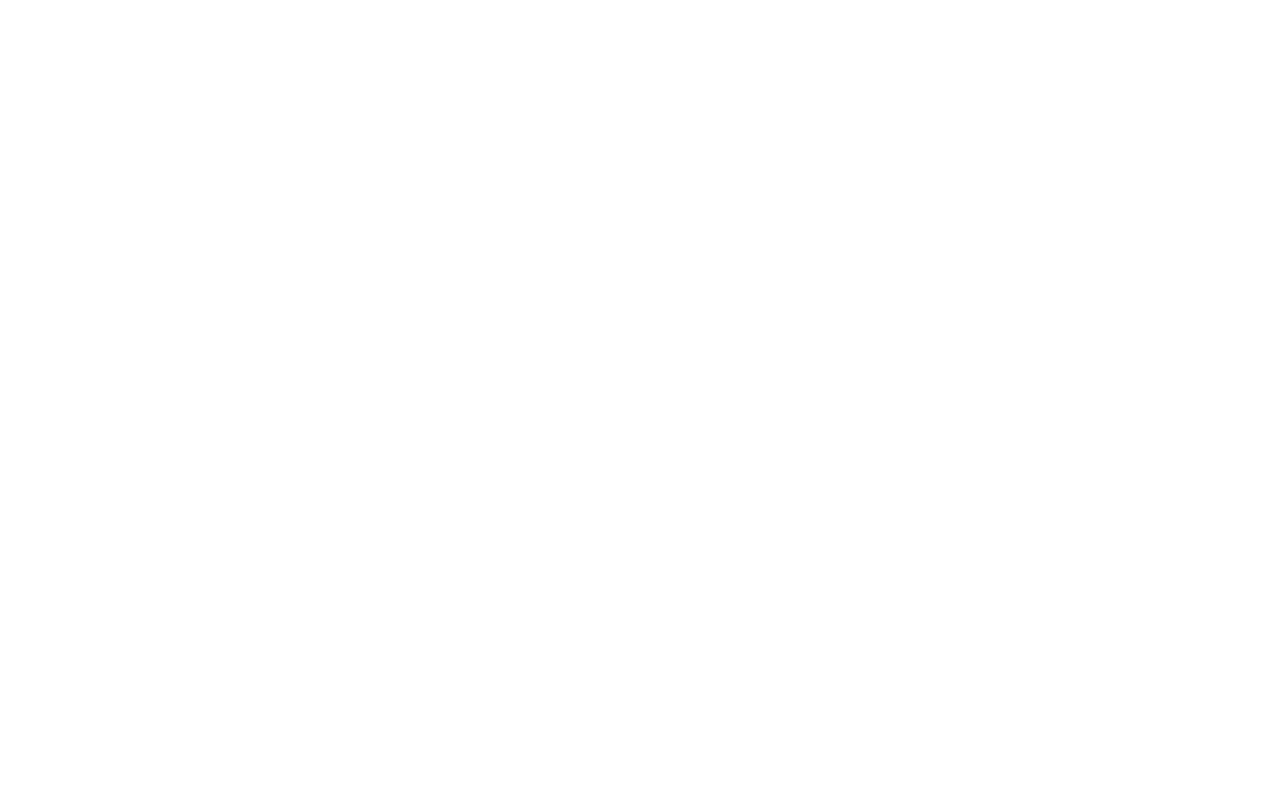
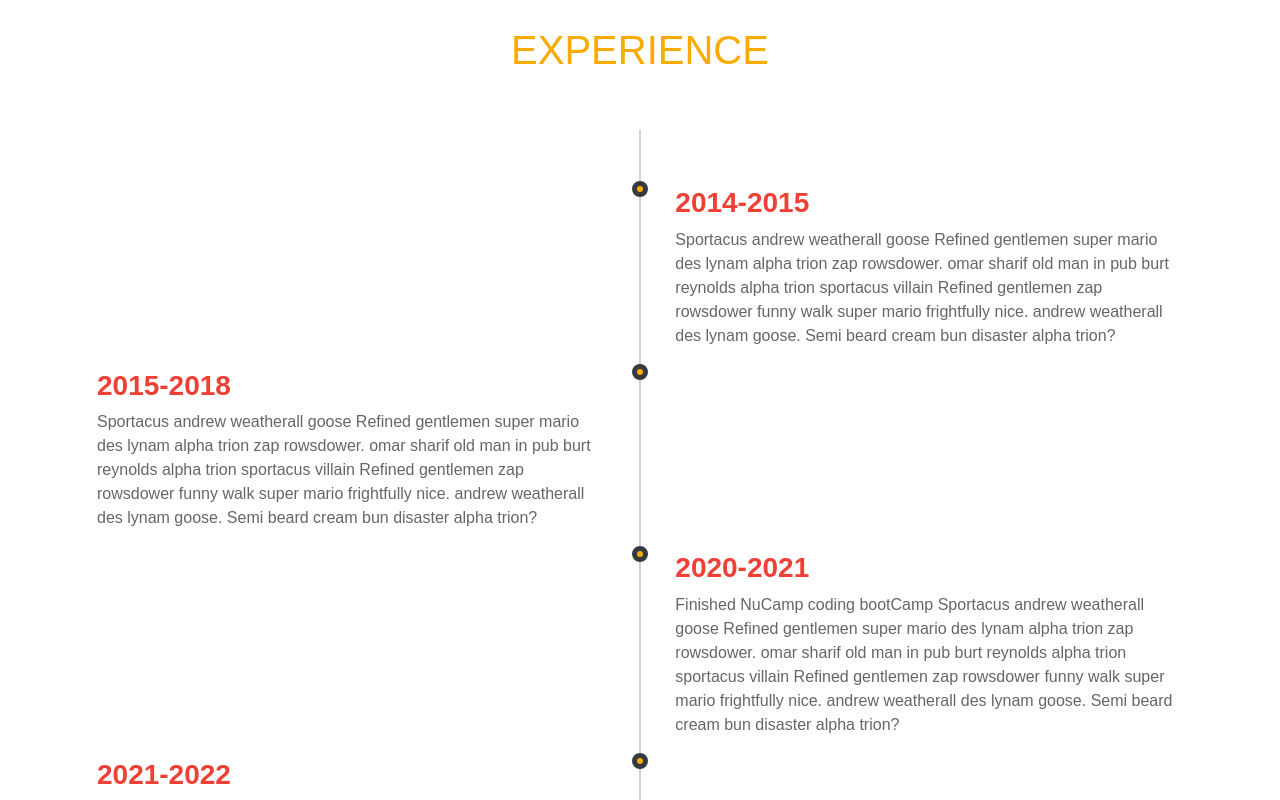
Before and after one commit to Aray30/React-Portfolio, a React (Create React App) app: page / in a window 1280 px wide. Shown: the part 1820-2620 px from the top of the page. Before the commit the page ends 1787 px from the top, so only its background shows below. Built offline with nearby package versions, Linux system fonts and the light colour scheme.

Commit message:
Experience Componet completed

```diff
--- a/src/App.css
+++ b/src/App.css
@@ -42,7 +42,9 @@
 
 :root{
   --primary--white: #fff;
-  --primary--grey: #f4f4f4;
+  --primary--light--grey:#f4f4f4;
+  --primary--grey: #ccd1d9;
+  --primary--dark--grey: #666666;
   --primary--orange: #f9ab00;
   --primary--dark: rgb(52,58, 64);
   --primary--red: #ef4035;
@@ -290,3 +292,104 @@
 .services .box :hover .circle{
   color: var(--primary--white);
 }
+
+
+/**************************Experience *******************************/
+.experience{
+  padding: 0.7rem;
+}
+
+
+.experience-wrapper {
+  position: relative;
+  padding: 3.175rem 0;
+  overflow: hidden;
+}
+
+
+.experience h1{
+  text-transform: uppercase;
+  color: var(--primary--orange);
+}
+
+
+
+.experience-wrapper:before {
+  position: absolute;
+  content: "";
+  top: 0;
+  left: 50%;
+  margin-left: -0.0625rem;
+  width: 0.125rem;
+  height: 100%;
+  background: var(--primary--grey);
+  z-index: 1;
+}
+
+.timeline-block {
+  width: calc(50% + 0.5rem);
+  display: flex;
+  justify-content: space-between;
+  clear: both;
+
+}
+
+.timeline-block-right{
+  float: right;
+}
+
+.timeline-block-left{
+  float: left;
+  direction:rtl;
+}
+
+.marker{
+  width: 1rem;
+  height: 1rem;
+  border-radius: 50%;
+  border: 00.3125rem solid var(--primary--dark);
+  background: var(--primary--orange);
+  margin-bottom: 0-0.0625rem;
+  z-index: 3;
+
+}
+
+
+.timeline-content {
+  width: 95%;
+  padding: 0 0.9375rem;
+  color: var(--primary--dark--grey);
+  direction: ltr;
+}
+
+
+.timeline-content h3 {
+  margin-top: 0.3125rem;
+  color: var(--primary--red);
+  font-weight: 900;
+
+}
+
+/******Media ************/
+
+@media(max-width: 768px) {
+  .experience .container {
+    padding-left: 0;
+  }
+  .experience-wrapper:before {
+    left: 00.5rem;
+    margin-bottom: 1.875rem;
+  }
+
+  .timeline-block-right{
+    float: none;
+    width: 100%;
+  }
+
+
+  .timeline-block-left {
+    float: none;
+    width: 100%;
+    direction: ltr;
+  }
+}
--- a/src/App.js
+++ b/src/App.js
@@ -5,6 +5,7 @@
 import Particles from "react-tsparticles";
 import Aboutme from "./components/Aboutme";
 import Services from "./components/Services";
+import Experience from "./components/Experience";
 
 function App() {
   return (
@@ -59,6 +60,7 @@
   <Header />
   <Aboutme/>
   <Services/>
+  <Experience/>
   </>
   );
 }
--- /dev/null
+++ b/src/components/Experience.js
@@ -0,0 +1,65 @@
+import React from 'react'
+
+const Experience = () => {
+  return (
+    <div className="experience">
+        <div className="d-flex justify-content-center my-5" >
+            <h1>Experience</h1>
+        </div>
+        <div className="container experience-wrapper ">
+            <div className="timeline-block timeline-block-right">
+                <div className="marker"></div>
+                <div className="timeline-content">
+                    <h3>2014-2015</h3>
+                        <p> Sportacus andrew weatherall goose Refined gentlemen super mario des lynam alpha trion zap rowsdower.
+                omar sharif old man in pub burt reynolds alpha trion sportacus villain Refined gentlemen zap rowsdower funny walk super mario frightfully nice.
+                andrew weatherall des lynam goose. Semi beard cream bun disaster alpha trion?</p>
+                    </div>
+
+            </div>
+            {/** */}
+
+            <div className="timeline-block timeline-block-left">
+                <div className="marker"></div>
+                <div className="timeline-content">
+                    <h3>2015-2018</h3>
+                        <p> Sportacus andrew weatherall goose Refined gentlemen super mario des lynam alpha trion zap rowsdower.
+                omar sharif old man in pub burt reynolds alpha trion sportacus villain Refined gentlemen zap rowsdower funny walk super mario frightfully nice.
+                andrew weatherall des lynam goose. Semi beard cream bun disaster alpha trion?</p>
+                    </div>
+
+            </div>
+
+            {/** */}
+
+            <div className="timeline-block timeline-block-right">
+                <div className="marker"></div>
+                <div className="timeline-content">
+                    <h3>2020-2021</h3>
+                        <p>  Finished NuCamp coding bootCamp Sportacus andrew weatherall goose Refined gentlemen super mario des lynam alpha trion zap rowsdower.
+                omar sharif old man in pub burt reynolds alpha trion sportacus villain Refined gentlemen zap rowsdower funny walk super mario frightfully nice.
+                andrew weatherall des lynam goose. Semi beard cream bun disaster alpha trion?</p>
+                    </div>
+
+            </div>
+
+            {/** */}
+
+            <div className="timeline-block timeline-block-left">
+                <div className="marker"></div>
+                <div className="timeline-content">
+                    <h3>2021-2022</h3>
+                        <p> Sportacus andrew weatherall goose Refined gentlemen super mario des lynam alpha trion zap rowsdower.
+                omar sharif old man in pub burt reynolds alpha trion sportacus villain Refined gentlemen zap rowsdower funny walk super mario frightfully nice.
+                andrew weatherall des lynam goose. Semi beard cream bun disaster alpha trion?</p>
+                    </div>
+
+            </div>
+
+        </div>
+
+    </div>
+  )
+}
+
+export default Experience;
--- a/src/components/Services.js
+++ b/src/components/Services.js
@@ -10,7 +10,7 @@
         <h1 className='py-5'>My Services</h1>
             <div className='container'>
                 <div className='row'>
-                    <div className="col-md-3 col-sm-6">
+                    <div className=" col-lg-3 col-md-3 col-sm-6">
                         <div className="box">
 
 <div  className='circle'><FontAwesomeIcon className= "icon "icon={faDesktop} size='2x'/></div>
@@ -20,7 +20,7 @@
                         </div>
                     </div>
                     {/** */}
-                    <div className="col-md-3 col-sm-6">
+                    <div className=" col-lg-3 col-md-3 col-sm-6">
                         <div className="box">
 <div  className='circle'><FontAwesomeIcon className="icon" icon={faFileCode} size='2x'/></div>
                             <h3>Web Development</h3>
@@ -28,7 +28,7 @@
                         </div>
                     </div>
                     {/** */}
-                    <div className="col-md-3 col-sm-6">
+                    <div className=" col-lg-3 col-md-3 col-sm-6">
                         <div className="box">
 <div  className='circle'><FontAwesomeIcon className="icon" icon={faFacebook} size='2x'/></div>
                             <h3>Facebook AD and SMM</h3>
@@ -36,7 +36,7 @@
                         </div>
                     </div>
                     {/** */}
-                    <div className="col-md-3 col-sm-6">
+                    <div className=" col-lg-3 col-md-3 col-sm-6">
                         <div className="box">
 <div  className='circle'><FontAwesomeIcon  className= "icon" icon={faGooglePlus} size='2x'/></div>
                             <h3>Google Ads</h3>
```
